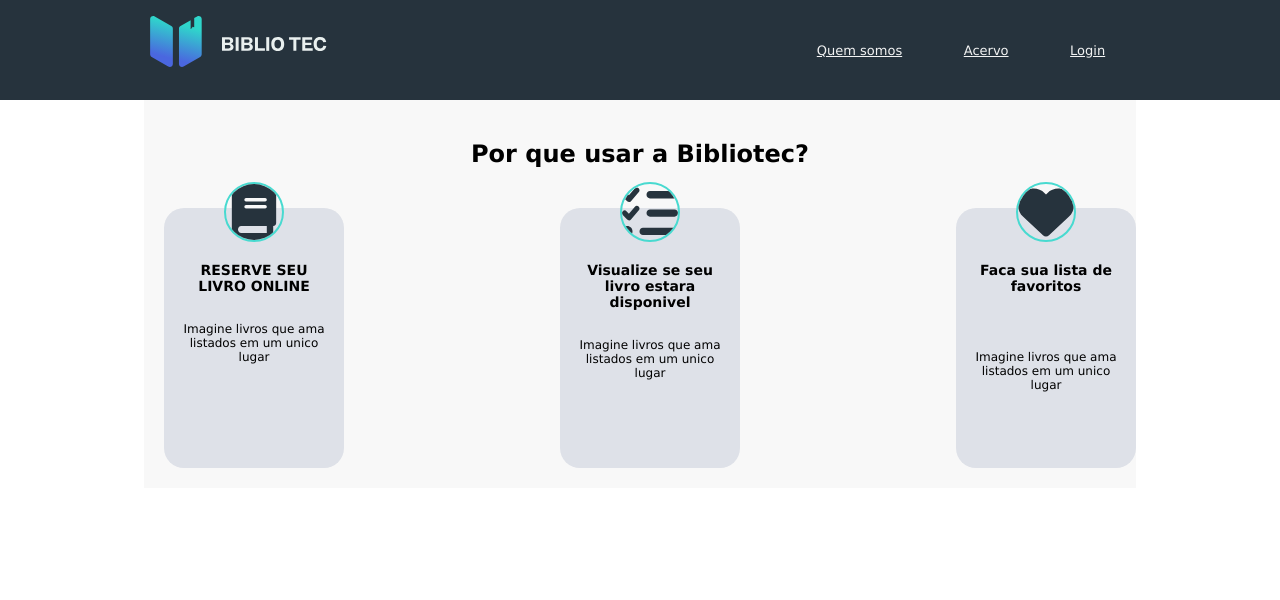
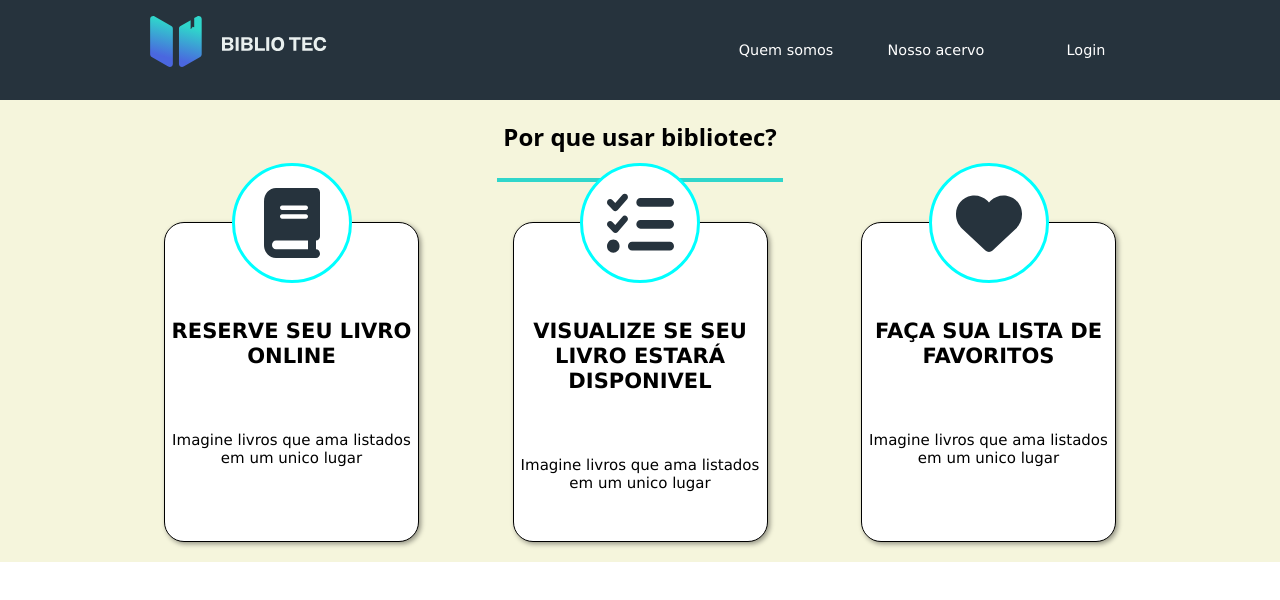
Before and after one commit to Rikelme03/BIBLIOTEC, a plain HTML site: page index.html in a window 1280 px wide. Drawn offline with Linux system fonts and the light colour scheme.

Commit message:
Atualizacao

```diff
--- a/css/home.css
+++ b/css/home.css
@@ -1,113 +1,180 @@
 *{
-    margin: 0px;
-    padding: 0px;
+    margin: 0;
+    padding: 0;
     box-sizing: border-box;
 }
 
-header {
+header{
+    background-color: #26333D;
+    height: 100px;
     width: 100%;
-    height: 100px;
-    background-color: #26333D;
 }
 
-.layout-grid {
+main{
+    width: 100%;
+    height:100% ;
+    background-color: beige;
+}
+
+.layout-grid{
+    height: 100%;
+    margin: 0 auto;
+    width: 100%;
     max-width: 992px;
-    width: 100%;
-    margin: 0 auto;
+    /* border: 3px solid white; */
+}
+
+header nav{
+    /* border: 3px solid black; */
+    display: flex;
+    justify-content: space-between;
+    align-items: center;
+    width: 400px;
     height: 100%;
 }
 
-.header-flex {
 
-    display: flex;
-    justify-content: space-between;
-    align-items: center;
-    height: 100%;
-}
-header nav{
-    width: 350px;
-    height: 100%;
-    display: flex;
-    justify-content: space-around;
-    align-items: center;
-}
-header nav a{
-
-    font-family: Verdana, Geneva, Tahoma, sans-serif;
-    font-size: small;
-    color:#F2F3F3;
-
-}
-article{
-
-width: 180px;
-height: 260px;
-padding: 15px;
-margin-top: 20px;
-margin-left: 20px;
-border-radius: 20px;
-background-color: #dee1e8;
-text-align: center;
-flex-wrap: wrap-reverse;
-
-}
-main {
-    display: flex;
-    flex-wrap: wrap;
-    align-items: center;
-    width: 100%;
-    height: 80%;
-    padding-top: 20px;
-    padding-bottom: 20px;
-    background-color: #F8F8F8;
- }
-
-.biblitec-flex{flex-wrap: wrap;
+.header-flex{
     display: flex;
     justify-content: space-between;
     align-items: center;
 }
 
-h1 {
-    width: 800%;
+nav a{
     display: flex;
     justify-content: center;
-    font-size: x-large;
-    margin-bottom: 20px;
-    margin-top: 20px;
+    align-items: center;
+    width: 100px;
+    height: 80px;
+    text-decoration: none;
     font-family: Verdana, Geneva, Tahoma, sans-serif;
-
+    transition: background-color .5s;
+    color: white;
+    font-size: 90%;
 }
 
-h3{
-    font-size: 14px;
+section {
+    display:flex;
+    justify-content: center;
+    align-items: center;
+    padding: 20px;
+}
+
+
+
+article h3 {
+    display: flex;
+    justify-content: center;
+    align-items: center;
+    margin-top: 35px;
+    width: 100%;
     font-family: Verdana, Geneva, Tahoma, sans-serif;
+}
+
+article{
+    display: flex;
+    align-items: center;
+    flex-wrap: wrap;
+    flex-direction: column;
+    height: 320px;
+    width: 255px;
+    background-color: white;
+    border-radius: 20px;
+    text-align: center;
+    border: 1px solid black;
+    font-size: large;
+    box-shadow: 2px 2px 5px rgba(0, 0, 0, 0.4);
+}
+
+.bibliotec-flex{
+    display: flex;
+    justify-content: space-between;
+    align-items: center;
+    flex-wrap: wrap;
+}
+.livro{
+    display: flex;
+    justify-content: center;
+    align-items: center;
+    height: 120px;
+    width: 120px;
+    border-radius: 50%;
+    margin-top: -60px;
+    border: 3px solid aqua;
+    background-color: white;
+}
+
+.check-list {
+    display: flex;
+    justify-content: center;
+    align-items: center;
+    height: 120px;
+    width: 120px;
+    border-radius: 50%;
+    margin-top: -60px;
+    border: 3px solid aqua;
+    background-color: white;
+}
+
+.heart-corazon {
+    display: flex;
+    justify-content: center;
+    align-items: center;
+    height: 120px;
+    width: 120px;
+    border-radius: 50%;
+    margin-top: -60px;
+    border: 3px solid aqua;
+    background-color: white;
 }
 
 p{
     font-family: Verdana, Geneva, Tahoma, sans-serif;
-    font-size: 12px;
+    font-size: 15px;
+}
+
+footer{
+    background-color: #26333D;
+}
+
+.titulo{
+    align-items: center;
     display: flex;
     justify-content: center;
-    align-items: end;
+    width: 100%;
+    flex-wrap: wrap;
+    height: 100%;
+
+}
+
+
+
+.bibliotec-flex .titulo{
+    width: 100%;
+    display: flex;
+    flex-wrap: wrap;
+    margin-bottom: 40px;
+    justify-content: center;
+
+}
+
+.bibliotec-flex h1{
+    width: 100%;
+    margin-bottom: 25px;
+    text-align: center;
+    font-family: "montserrat", system-ui;
+    /* padding-bottom: 120px; */
+}
+
+.bibliotec-flex .titulo hr{
+    width: 30%;
+    border: 2px solid #2fd6cb;
+}
+
+.bibliotec-flex{
+    display: flex;
+    justify-content: space-between;
+    align-items: center;
+    flex-direction: row;
     flex-wrap: wrap;
 }
-
-section article img{
-    border: 2px solid #48DAD0;
-    border-radius: 50%;
-    margin-top: -120px ;
-}
-
-article img{
-    width: 60px;
-    height: 60px;
-    margin-top: 12px;
-}
-
-.borda{
-    margin-top: -85px;
-    border-radius: 37px;
-    width: 90px;
-    height: 90px;
-}
--- a/index.html
+++ b/index.html
@@ -1,58 +1,68 @@
 <!DOCTYPE html>
 <html lang="pt-BR">
+
 <head>
     <meta charset="UTF-8">
-    <meta http-equiv="X-UA-Compatible" content="IE=edge">
     <meta name="viewport" content="width=device-width, initial-scale=1.0">
-    <title>BIBLIOTEC</title>
+    <title>Bibliotec - A sua biblioteca digital</title>
 
     <link rel="stylesheet" href="./css/home.css">
 </head>
+
 <body>
 
     <header>
         <div class="layout-grid header-flex">
+            <img src="imagens/images/logo-desktop.svg" alt="Livro aberto com o texto Bibliotec ao seu lado">
 
-            <img src="./imagens/images/logo-desktop.svg" alt="livro aberto com texto Bibliotec ao lado">
-
-        <nav>
-            <a href="#">Quem somos</a>
-            <a href="#">Acervo</a>
-            <a href="#">Login</a>
-        </nav>
-
-    </div>
-
+            <nav>
+                <a href="#">Quem somos</a>
+                <a href="#">Nosso acervo</a>
+                <a href="#">Login</a>
+            </nav>
+        </div>
     </header>
 
-    <main class="layout-grid">
+    <main>
+        <div class="bibliotec-flex"></div>
+        <section class="bibliotec-flex layout-grid">
+            <div class="titulo">
+            <h1 >Por que usar bibliotec?</h1>
+            <hr>
+            </div>
+            <article class="shadow-article">
+                <div class="livro">
+                    <img src="imagens/images/book-solid.svg" alt="Imagem de um Livro">
+                </div>
+                <h3>RESERVE SEU LIVRO ONLINE</h3> <br> <br> <br>
+                <p>Imagine livros que ama listados em um unico lugar</p>
 
-        <section class="biblitec-flex layout-grid
-        ">
-            <h1>Por que usar a Bibliotec?</h1>
+            </article>
 
-            <article >
-                <div class="borda"></div>
-                <img src="./imagens/images/book-solid.svg" alt="livro">
-                <h3><br>RESERVE SEU LIVRO ONLINE</h3>
-                <p><br><br>Imagine livros que ama listados em um unico lugar</p>
-            </article></div>
-            <article >
-                <div class="borda"></div>
-                <img src="imagens/images/check-solid.svg" alt="Listagem">
-                <h3><br>Visualize se seu livro estara disponivel</h3>
-               <p><br><br>Imagine livros que ama listados em um unico lugar</p>
-            </article></div>
-            <article >
-                <div class="borda"></div>
-                <img src="imagens/images/heart-solid.svg" alt="Coracao de favoritos ">
-                <h3><br>Faca sua lista de favoritos</h3>
-                <p><br><br><br><br>Imagine livros que ama listados em um unico lugar</p>
-            </article></div>
+
+            <article class="shadow-article">
+                <div class="check-list">
+                    <img src="imagens/images/check-solid.svg" alt="Cheklist Imagem">
+                </div>
+                <h3>VISUALIZE SE SEU LIVRO ESTARÁ DISPONIVEL</h3> <br> <br> <br>
+                <p>Imagine livros que ama listados em um unico lugar</p>
+
+            </article>
+
+            <article class="shadow-article">
+                <div class="heart-corazon">
+                    <img src="imagens/images/heart-solid.svg" alt="Corazon Imagens">
+                </div>
+                <h3>FAÇA SUA LISTA DE FAVORITOS</h3> <br> <br> <br>
+                <p>Imagine livros que ama listados em um unico lugar</p>
+            </article>
         </section>
     </main>
 
-    <footer></footer>
+    <footer>
+
+    </footer>
 
 </body>
+
 </html>
```
